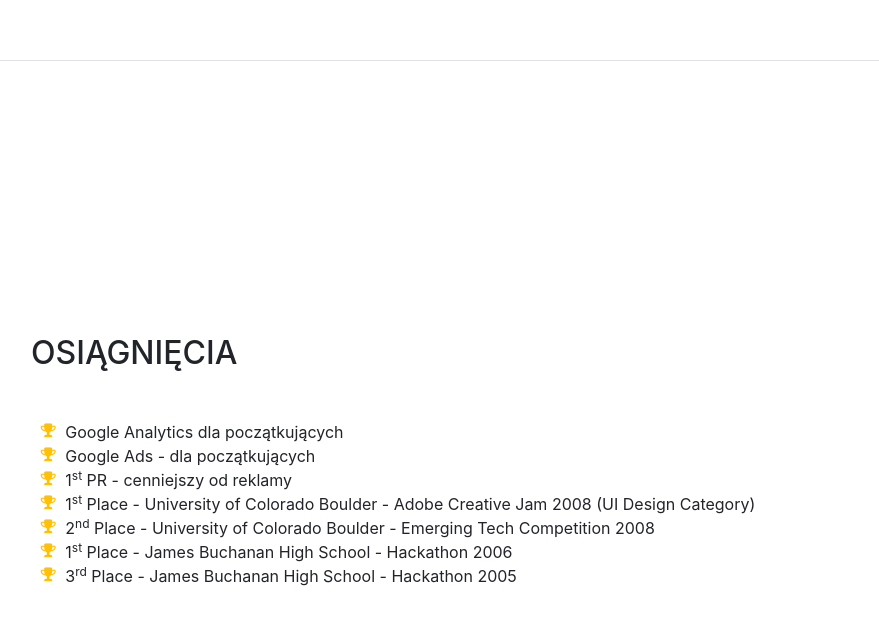
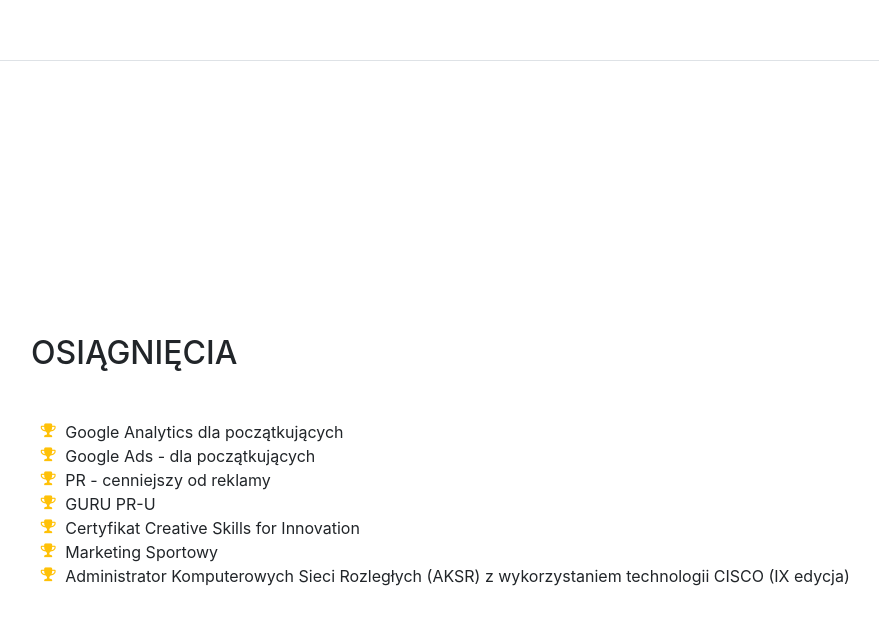
Before and after one commit to Ewelina-P/Ewelina-Pakosz, a website with bundled scripts: page index.html in a window 1280 px wide. Shown: the part 4386-5011 px from the top of the page, without its empty margins (289-1168 px from the left). Built offline with nearby package versions, Linux system fonts and the light colour scheme; a web font is replaced by a local one.

Commit message:
Add files via upload

```diff
--- a/index.html
+++ b/index.html
@@ -241,10 +241,8 @@
               <li>
                 <i class="fa-li fa fa-check"></i>
                 Basics of Scrum, Agile and Project Delivery</li>
-            </ul>
         </div>
       </section>
-
       <section class="resume-section p-3 p-lg-5 d-flex flex-column" id="interests">
         <div class="my-auto">
           <h2 class="mb-5">Zainteresowania</h2>
@@ -269,25 +267,20 @@
               Google Ads - dla początkujących</li>
             <li>
               <i class="fa-li fa fa-trophy text-warning"></i>
-              1<sup>st</sup>
               PR - cenniejszy od reklamy</li>
             <li>
               <i class="fa-li fa fa-trophy text-warning"></i>
-              1<sup>st</sup>
-              Place - University of Colorado Boulder - Adobe Creative Jam 2008 (UI Design Category)</li>
+              GURU PR-U</li>
             <li>
               <i class="fa-li fa fa-trophy text-warning"></i>
-              2<sup>nd</sup>
-              Place - University of Colorado Boulder - Emerging Tech Competition 2008</li>
+              Certyfikat Creative Skills for Innovation</li>
             <li>
             <li>
               <i class="fa-li fa fa-trophy text-warning"></i>
-              1<sup>st</sup>
-              Place - James Buchanan High School - Hackathon 2006</li>
+              Marketing Sportowy</li>
             <li>
               <i class="fa-li fa fa-trophy text-warning"></i>
-              3<sup>rd</sup>
-              Place - James Buchanan High School - Hackathon 2005</li>
+              Administrator Komputerowych Sieci Rozległych (AKSR) z wykorzystaniem technologii CISCO (IX edycja)</li>
           </ul>
         </div>
       </section>
```
